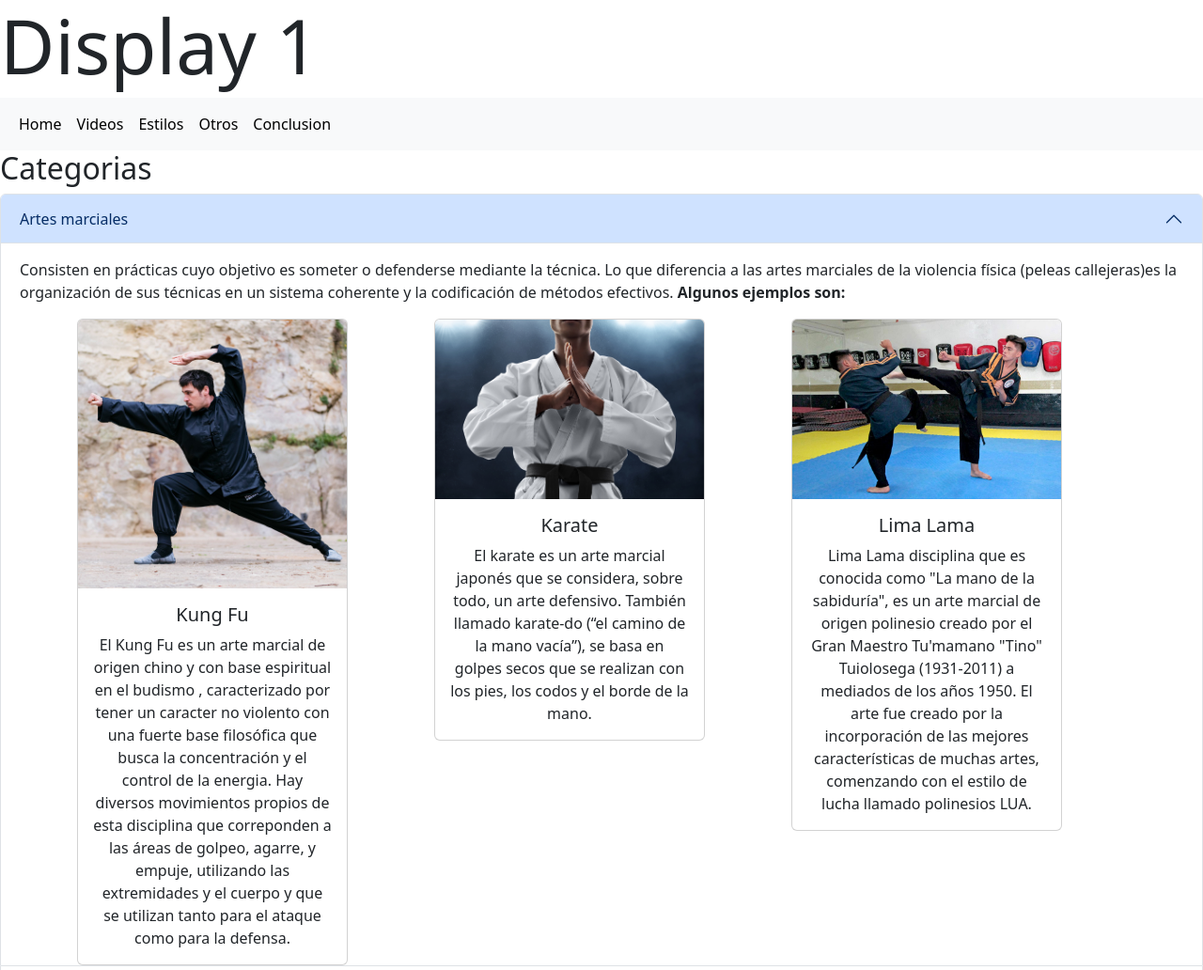
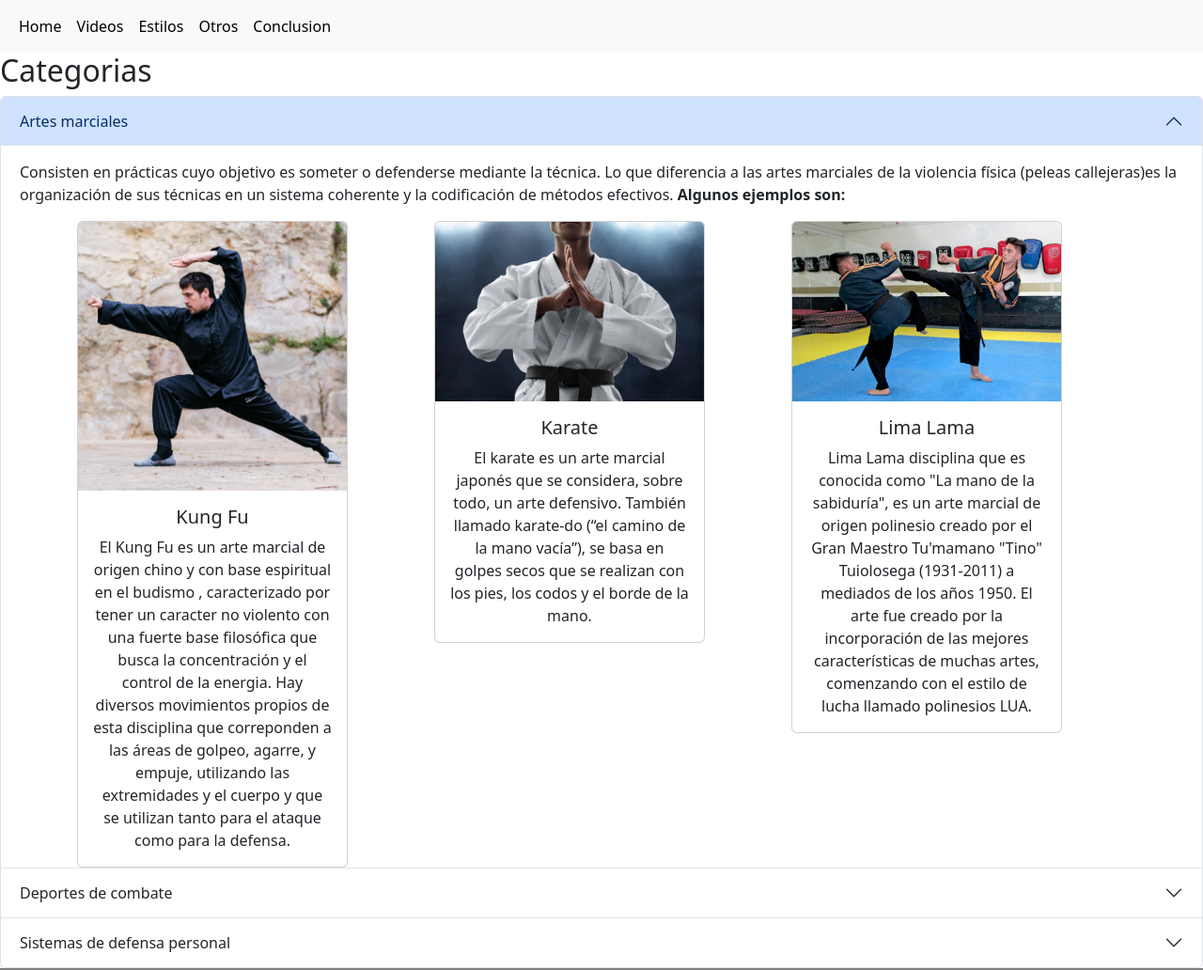
Before and after one commit to EdgarPinto38/Web-Parcial2-EdgarPinto, a plain HTML site: page Practica1/HTML/categorias.html in a window 1280 px wide. Shown: the top 1032 px of the page at 94% size. Drawn offline with nearby package versions, Linux system fonts and the light colour scheme.

Commit message:
corriegiendo una error

```diff
--- a/Practica1/HTML/categorias.html
+++ b/Practica1/HTML/categorias.html
@@ -9,7 +9,7 @@
 </head>
 <body>
     <header>
-        <h1 class="display-1">Display 1</h1>
+
         <nav class="navbar navbar-expand-lg bg-body-tertiary">
           <div class="container-fluid">
 
```
Also changed, not shown: Practica1/HTML/conclusion.html (+1 -1 lines), Practica1/HTML/estilos.html (+1 -1 lines), Practica1/HTML/otras.html (+1 -1 lines), Practica1/HTML/videos.html (+1 -1 lines), 1 other file.
